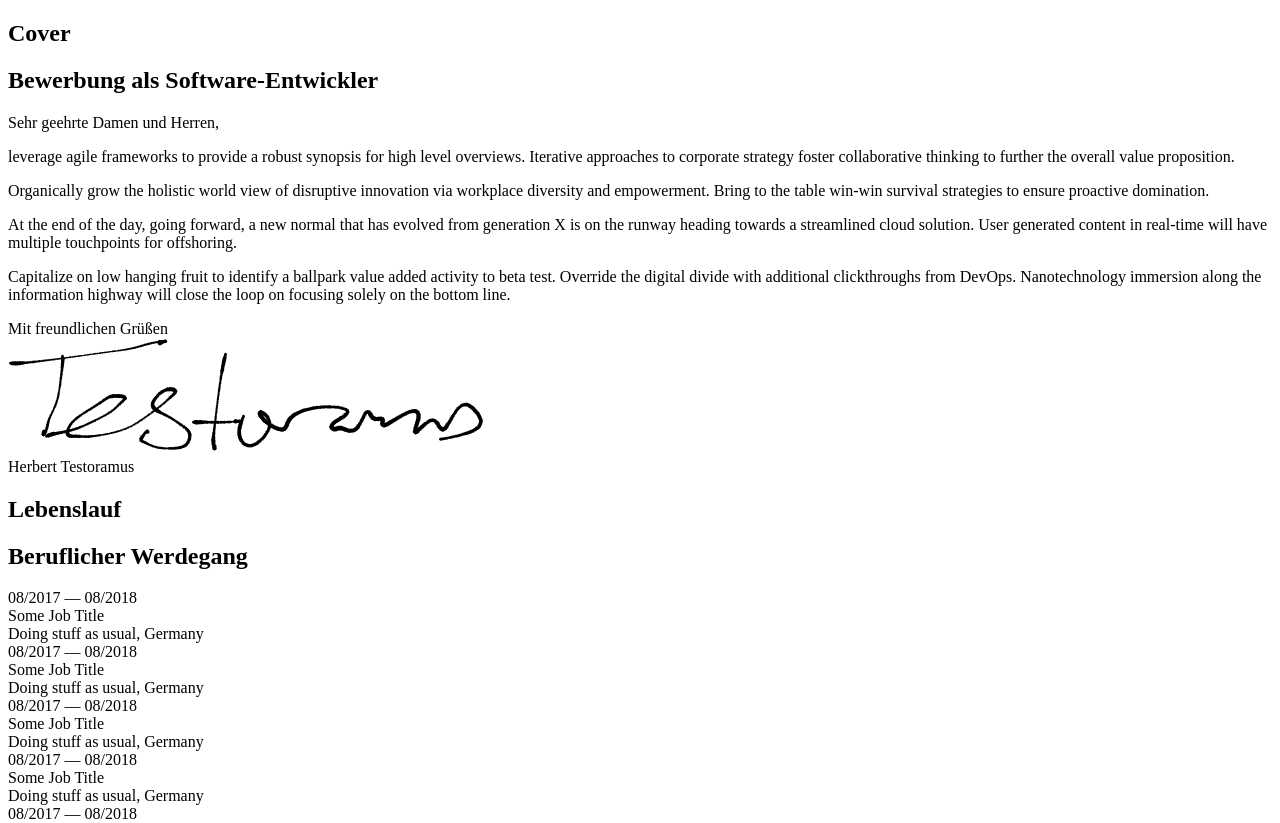
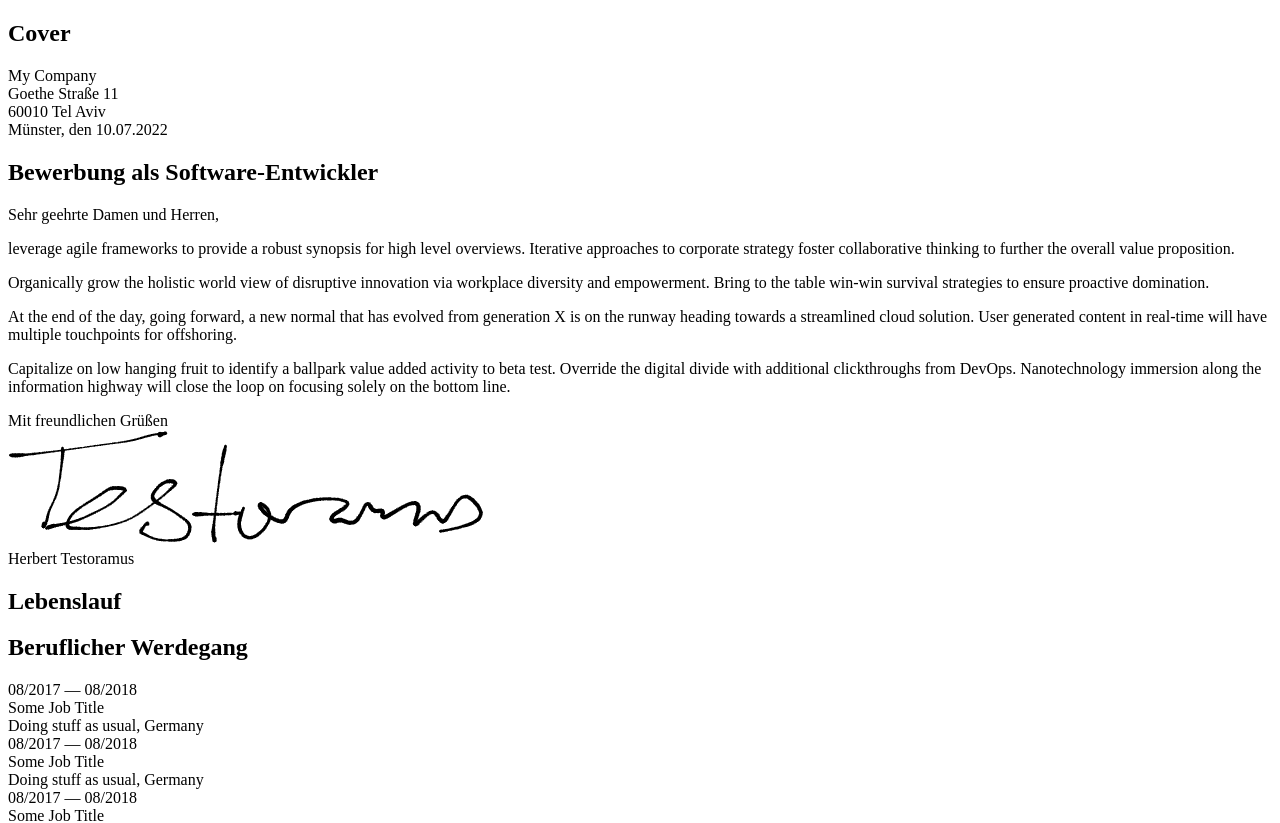
Before and after one commit to theovier/printable-multipage-cv, a Vue app: page / in a window 1280 px wide. Shown: the top 823 px of the page. Built offline with nearby package versions, Linux system fonts and the light colour scheme; the HTML template or start-up script is replaced by a standard one.

Commit message:
refactoring

```diff
--- /dev/null
+++ b/src/components/headers/LetterHeader.vue
@@ -0,0 +1,26 @@
+<template>
+	<div class="mx-24 flex justify-between text-sm">
+		<div>
+			<div>
+				{{ company }}
+			</div>
+			<div>
+				{{ street }}
+			</div>
+			<div>
+				{{ postal }}
+			</div>
+		</div>
+		<div>{{ place }}, den {{ date }}</div>
+	</div>
+</template>
+
+<script setup>
+defineProps({
+	company: { type: String, required: true },
+	street: { type: String, required: true },
+	postal: { type: String, required: true },
+	date: { type: String, required: true },
+	place: { type: String, required: true },
+});
+</script>
--- /dev/null
+++ b/src/components/letter/Body.vue
@@ -0,0 +1,44 @@
+<template>
+	<div class="mt-28 space-y-8 text-sm">
+		<div class="space-y-8">
+			<div>Sehr geehrte Damen und Herren,</div>
+			<div class="space-y-2">
+				<p>
+					leverage agile frameworks to provide a robust synopsis for
+					high level overviews. Iterative approaches to corporate
+					strategy foster collaborative thinking to further the
+					overall value proposition.
+				</p>
+				<p>
+					Organically grow the holistic world view of disruptive
+					innovation via workplace diversity and empowerment. Bring to
+					the table win-win survival strategies to ensure proactive
+					domination.
+				</p>
+				<p>
+					At the end of the day, going forward, a new normal that has
+					evolved from generation X is on the runway heading towards a
+					streamlined cloud solution. User generated content in
+					real-time will have multiple touchpoints for offshoring.
+				</p>
+				<p>
+					Capitalize on low hanging fruit to identify a ballpark value
+					added activity to beta test. Override the digital divide
+					with additional clickthroughs from DevOps. Nanotechnology
+					immersion along the information highway will close the loop
+					on focusing solely on the bottom line.
+				</p>
+			</div>
+		</div>
+		<signature author="Herbert Testoramus" />
+	</div>
+</template>
+
+<script setup>
+defineProps({
+	farewell: { type: String, default: "Mit freundlichen Grüßen" },
+	author: { type: String, required: true },
+});
+
+import Signature from "@/components/letter/Signature.vue";
+</script>
--- /dev/null
+++ b/src/components/letter/Signature.vue
@@ -0,0 +1,14 @@
+<template>
+	<div class="space-y-6">
+		<div>{{ farewell }}</div>
+		<img src="src/assets/signature.png" class="mt-2 h-10" />
+		<div>{{ author }}</div>
+	</div>
+</template>
+
+<script setup>
+defineProps({
+	farewell: { type: String, default: "Mit freundlichen Grüßen" },
+	author: { type: String, required: true },
+});
+</script>
--- a/src/views/pages/Letter.vue
+++ b/src/views/pages/Letter.vue
@@ -1,51 +1,24 @@
 <template>
 	<page>
 		<template #header>
-			<page-header headline="Bewerbung als Software-Entwickler" />
+			<div class="space-y-16">
+				<letter-header
+					company="My Company"
+					street="Goethe Straße 11"
+					postal="60010 Tel Aviv"
+					date="10.07.2022"
+					place="Münster"
+				/>
+				<page-header headline="Bewerbung als Software-Entwickler" />
+			</div>
 		</template>
-		<div class="mt-28 space-y-8 text-sm">
-			<div class="space-y-8">
-				<div>Sehr geehrte Damen und Herren,</div>
-				<div class="space-y-2">
-					<p>
-						leverage agile frameworks to provide a robust synopsis
-						for high level overviews. Iterative approaches to
-						corporate strategy foster collaborative thinking to
-						further the overall value proposition.
-					</p>
-					<p>
-						Organically grow the holistic world view of disruptive
-						innovation via workplace diversity and empowerment.
-						Bring to the table win-win survival strategies to ensure
-						proactive domination.
-					</p>
-					<p>
-						At the end of the day, going forward, a new normal that
-						has evolved from generation X is on the runway heading
-						towards a streamlined cloud solution. User generated
-						content in real-time will have multiple touchpoints for
-						offshoring.
-					</p>
-					<p>
-						Capitalize on low hanging fruit to identify a ballpark
-						value added activity to beta test. Override the digital
-						divide with additional clickthroughs from DevOps.
-						Nanotechnology immersion along the information highway
-						will close the loop on focusing solely on the bottom
-						line.
-					</p>
-				</div>
-			</div>
-			<div class="space-y-6">
-				<div>Mit freundlichen Grüßen</div>
-				<img src="src/assets/signature.png" class="mt-2 h-10" />
-				<div>Herbert Testoramus</div>
-			</div>
-		</div>
+		<letter-body />
 	</page>
 </template>
 
 <script setup>
 import Page from "@/views/pages/Page.vue";
 import PageHeader from "@/components/headers/PageHeader.vue";
+import LetterHeader from "@/components/headers/LetterHeader.vue";
+import LetterBody from "@/components/letter/Body.vue";
 </script>
```
